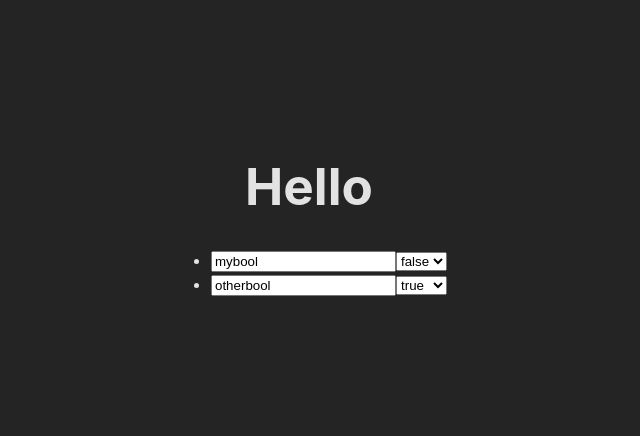
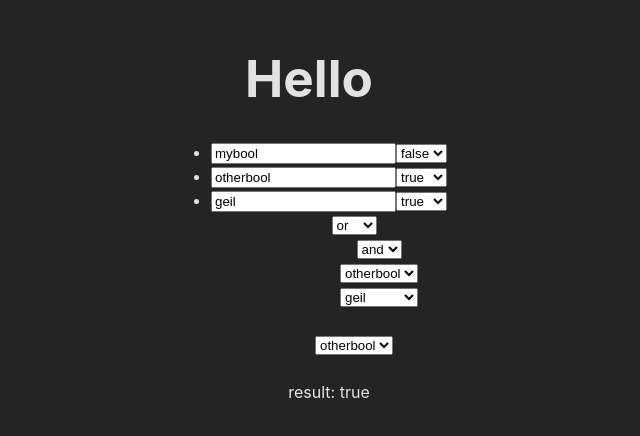
Before and after one commit to naekit/various-react-bits, a React (Vite) app: page / in a window 1280 px wide. Shown: the part 182-618 px from the top of the page, without its empty margins (331-971 px from the left). Built offline with nearby package versions, Linux system fonts and the light colour scheme.

Commit message:
finished challenge with basic functionality

```diff
--- a/src/App.tsx
+++ b/src/App.tsx
@@ -1,28 +1,176 @@
 import { useState } from "react"
 import "./App.css"
 
-type Argument = {
+type Operand = {
 	id: string
 	name: string
 	value: boolean
 }
 
+type Operators = "or" | "and"
+
+type OperationNode = {
+	id: string
+	operandA: string | OperationNode
+	operandB: string | OperationNode
+}
+
+type Operation = {
+	id: string
+	operandA: string
+	operandB: string
+	operator: Operators
+}
+
+function Operation({
+	operation,
+	operations,
+	changeOperationType,
+	changeOperationOperand,
+	operands,
+}: {
+	operation: OperationNode
+	operations: Record<string, Operation>
+	changeOperationType: (arg0: string, arg1: Operators) => void
+	changeOperationOperand: (
+		operationId: string,
+		isOperandA: boolean,
+		operandId: string
+	) => void
+	operands: Operand[]
+}) {
+	function getOperand(operandId: string) {
+		const operand = operands.find((operand) => operand.id === operandId)
+		if (!operand)
+			throw new Error("no operand found with the id of" + operandId)
+		return operand
+	}
+
+	return (
+		<div style={{ paddingLeft: "50px" }}>
+			<select
+				onChange={(e) =>
+					changeOperationType(
+						operation.id,
+						e.target.value as Operators
+					)
+				}
+				defaultValue={operations[operation.id].operator}
+			>
+				<option value="or">or</option>
+				<option value="and">and</option>
+			</select>
+			<br />
+			{typeof operation.operandA === "string" ? (
+				<select
+					onChange={(e) =>
+						changeOperationOperand(
+							operation.id,
+							true,
+							e.target.value
+						)
+					}
+					value={getOperand(operations[operation.id].operandA).id}
+				>
+					{operands.map((operand) => (
+						<option key={operand.id} value={operand.id}>
+							{operand.name}
+						</option>
+					))}
+				</select>
+			) : (
+				<Operation
+					changeOperationOperand={changeOperationOperand}
+					changeOperationType={changeOperationType}
+					operands={operands}
+					operation={operation.operandA}
+					operations={operations}
+				/>
+			)}
+			<br />
+			{typeof operation.operandB === "string" ? (
+				<select
+					onChange={(e) =>
+						changeOperationOperand(
+							operation.id,
+							false,
+							e.target.value
+						)
+					}
+					value={getOperand(operations[operation.id].operandB).id}
+				>
+					{operands.map((operand) => (
+						<option key={operand.id} value={operand.id}>
+							{operand.name}
+						</option>
+					))}
+				</select>
+			) : (
+				<Operation
+					changeOperationOperand={changeOperationOperand}
+					changeOperationType={changeOperationType}
+					operands={operands}
+					operation={operation.operandB}
+					operations={operations}
+				/>
+			)}
+		</div>
+	)
+}
+
 function App() {
-	const [args, setArgs] = useState<Argument[]>([
+	const [operands, setOperands] = useState<Operand[]>([
 		{
-			id: "123",
+			id: "operand_123",
 			name: "mybool",
 			value: false,
 		},
 		{
-			id: "abc",
+			id: "operand_abc",
 			name: "otherbool",
+			value: true,
+		},
+		{
+			id: "operand_3",
+			name: "geil",
 			value: true,
 		},
 	])
 
+	const [rootOperation, setRootOperations] = useState<OperationNode>({
+		id: "1",
+		operandA: {
+			id: "2",
+			operandA: "operand_abc",
+			operandB: "operand_3",
+		},
+		operandB: "operand_abc",
+	})
+
+	const [operations, setOperations] = useState<Record<string, Operation>>({
+		1: {
+			id: "1",
+			operator: "or",
+			operandA: "operand_123",
+			operandB: "operand_abc",
+		},
+		2: {
+			id: "2",
+			operator: "and",
+			operandA: "operand_abc",
+			operandB: "operand_3",
+		},
+	})
+
+	function getOperand(operandId: string) {
+		const operand = operands.find((operand) => operand.id === operandId)
+		if (!operand)
+			throw new Error("no operand found with the id of" + operandId)
+		return operand
+	}
+
 	function changeArgValue(argId: string, newValue: boolean) {
-		setArgs((prevArgs) => {
+		setOperands((prevArgs) => {
 			return prevArgs.map((arg) =>
 				arg.id === argId ? { ...arg, value: newValue } : arg
 			)
@@ -30,11 +178,55 @@ function App() {
 	}
 
 	function changeArgName(argId: string, newName: string) {
-		setArgs((prevArgs) => {
+		setOperands((prevArgs) => {
 			return prevArgs.map((arg) =>
 				arg.id === argId ? { ...arg, name: newName } : arg
 			)
 		})
+	}
+
+	function changeOperationType(operationId: string, newOperator: Operators) {
+		setOperations((prevOperations) => ({
+			...prevOperations,
+			...{
+				[operationId]: {
+					...prevOperations[operationId],
+					operator: newOperator,
+				},
+			},
+		}))
+	}
+
+	function changeOperationOperand(
+		operationId: string,
+		isOperandA: boolean,
+		operandId: string
+	) {
+		setOperations((prevOperations) => ({
+			...prevOperations,
+			...{
+				[operationId]: {
+					...prevOperations[operationId],
+					[isOperandA ? "operandA" : "operandB"]: operandId,
+				},
+			},
+		}))
+	}
+
+	function calculateFinalBool(operationNode: OperationNode): boolean {
+		const operation = operations[operationNode.id]
+
+		function getValue(property: "operandA" | "operandB") {
+			return typeof operationNode[property] === "string"
+				? getOperand(operation[property]).value
+				: calculateFinalBool(operationNode[property] as OperationNode)
+		}
+
+		if (operation.operator === "and") {
+			return getValue("operandA") && getValue("operandB")
+		} else {
+			return getValue("operandA") || getValue("operandB")
+		}
 	}
 
 	return (
@@ -42,7 +234,7 @@ function App() {
 			<div className="app">
 				<h1>Hello</h1>
 				<ul>
-					{args.map((arg) => (
+					{operands.map((arg) => (
 						<li key={arg.id}>
 							<input
 								onChange={(e) =>
@@ -64,6 +256,15 @@ function App() {
 							</select>
 						</li>
 					))}
+					<Operation
+						operation={rootOperation}
+						operations={operations}
+						changeOperationType={changeOperationType}
+						changeOperationOperand={changeOperationOperand}
+						operands={operands}
+					/>
+					<br />
+					result: {calculateFinalBool(rootOperation) + ""}
 				</ul>
 			</div>
 		</>
```
